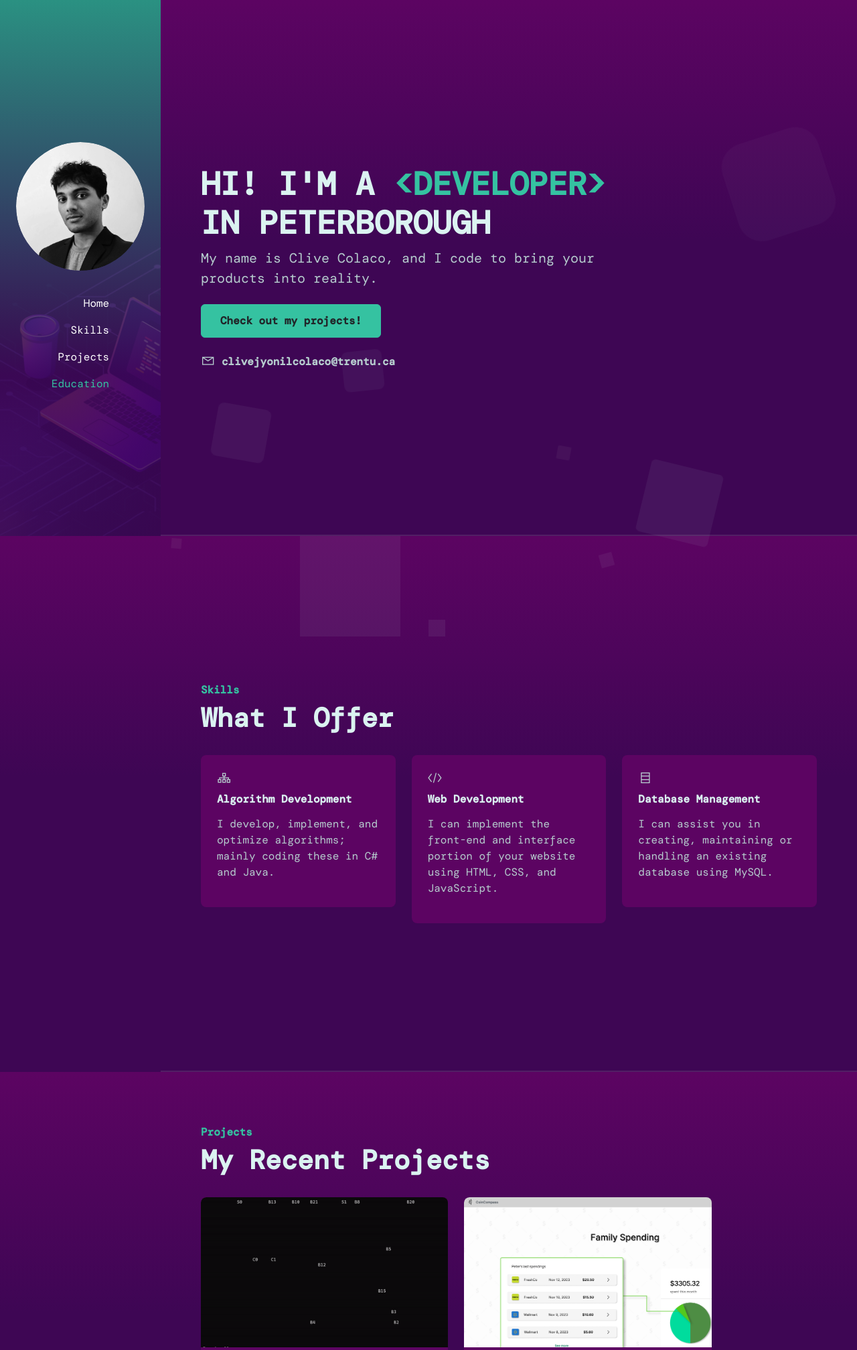
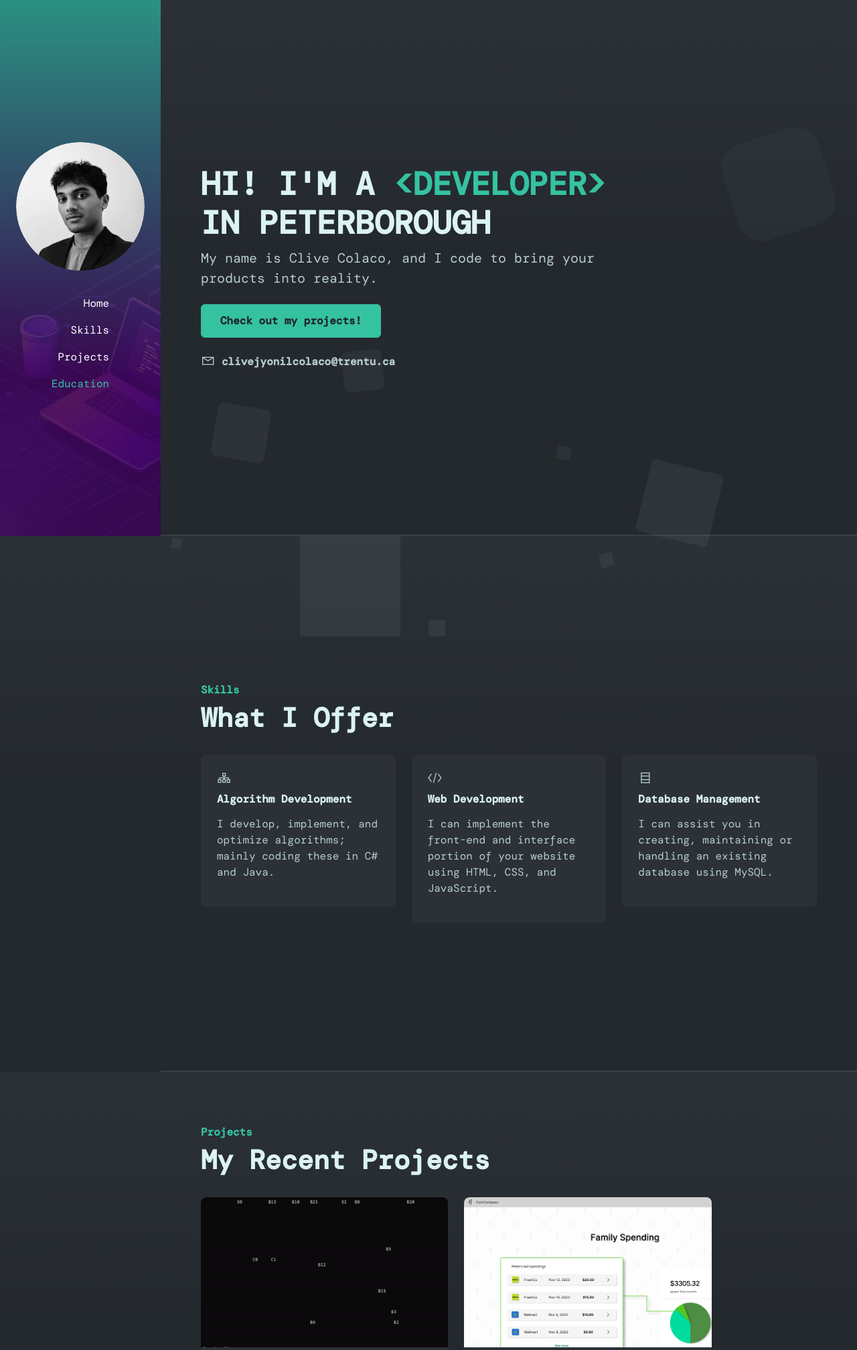
Before and after one commit to clive-colaco/portfolio, a PHP site: page / in a window 1280 px wide. Shown: the top 2015 px of the page at 67% size. Run offline with PHP 8.4, Linux system fonts and the light colour scheme; some web fonts are replaced.

Commit message:
Color change.

```diff
--- a/main.css
+++ b/main.css
@@ -16,8 +16,8 @@
     --color-body: #b6cdce;
     --color-placeholder: #829093;
     --color-heading: #dbf3f1;
-    --color-base: #5c0462;
-    --color-base2: #3e0654;
+    --color-base: #2b3137;
+    --color-base2: #24292e;
     --color-brand: #35c2a1;
     --color-brand2: #47d8b6;
 
```
